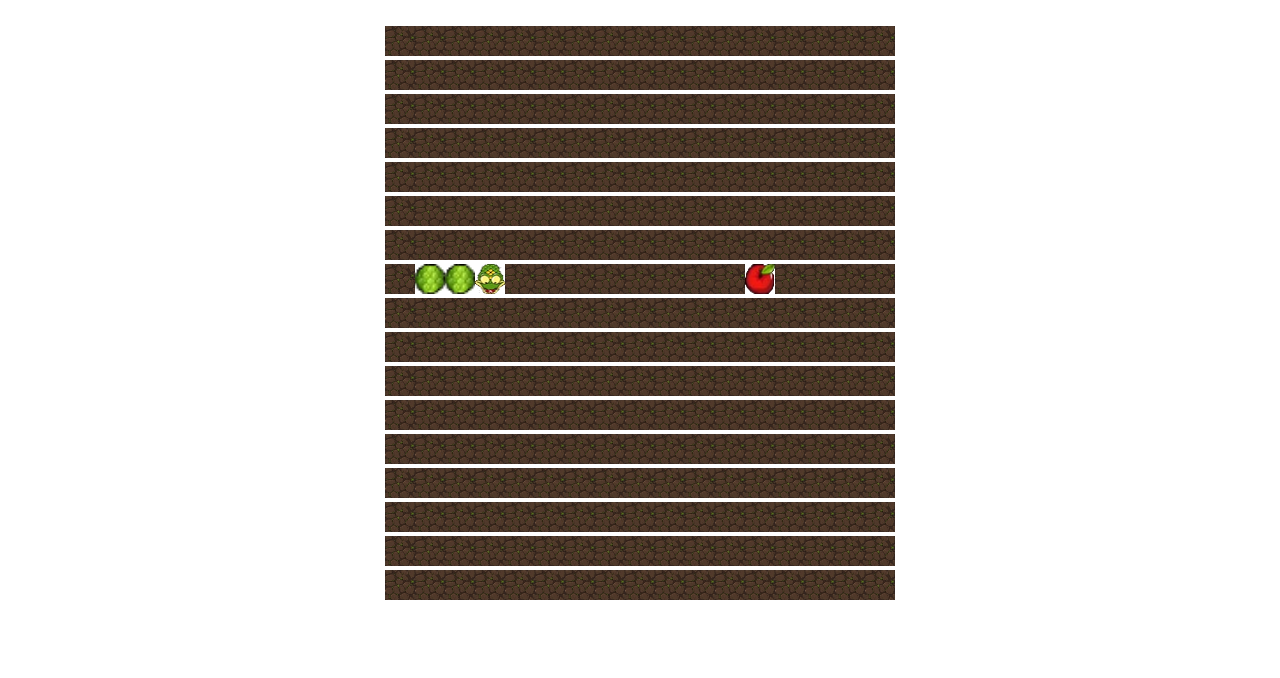
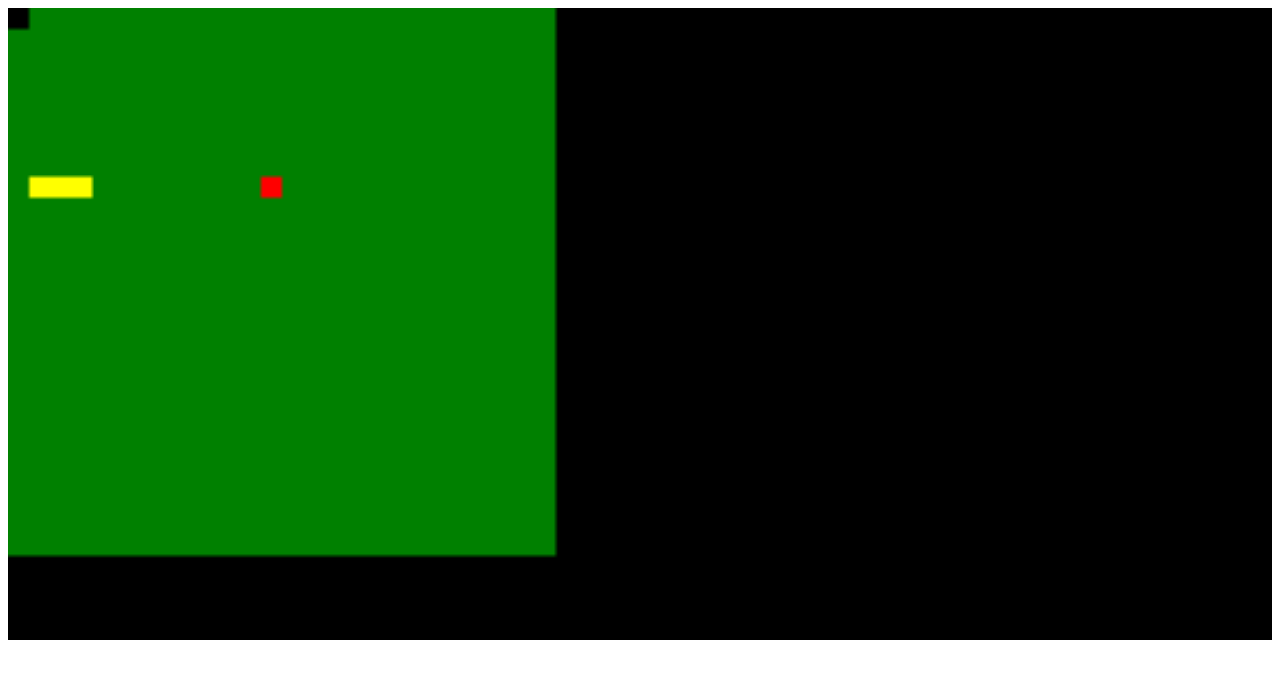
Before and after one commit to BastLast/snake, a plain HTML site: page Application.html in a window 1280 px wide. Drawn offline with Linux system fonts and the light colour scheme.

Commit message:
canvas mais sans images

```diff
--- a/Application.html
+++ b/Application.html
@@ -7,8 +7,8 @@
 </head>
 <body>
   <div id="jeu">
+    <canvas id="canvas"></canvas>
   </div>
-
 
 </body>
 <footer>
--- a/View.js
+++ b/View.js
@@ -10,26 +10,29 @@ class View {
  */
   afficherLeJeu(matrice) {
     var jeu = document.getElementById("jeu");
+    var canvas = document.getElementById("canvas");
+    var ctx = canvas.getContext("2d");
+    ctx.restore();
+    ctx.beginPath();
 
-    console.log(matrice);
     for (var i = 0; i < matrice.length; i++) {
       for (var j = 0; j < matrice.length; j++) {
-        if(j==0) jeu.appendChild(document.createElement('br'));
-        var image = new Image(30,30);
-        switch (matrice[i][j]) {
-            case "X": image.src = "ressources/boardgame.png";
+        if(i==0) jeu.appendChild(document.createElement('br'));
+        switch (matrice[j][i]) {
+            case "X": ctx.fillRect(i*5,j*5,50,50); ctx.fillStyle = "green";
             break;
-            case "S":  image.src = "ressources/bodysnake.png";
+            case "S":  ctx.fillRect(i*5,j*5,50,50); ctx.fillStyle = "yellow";
             break;
-            case "T": image.src = "ressources/headsnake.png";
+            case "T":  ctx.fillRect(i*5, j*5,50,50); ctx.fillStyle = "yellow";
             break;
-            case "F":  image.src = "ressources/food.png";
+            case "F":  ctx.fillRect(i*5, j*5,50,50); ctx.fillStyle = "red";
             break;
-            default:  image.src = "ressources/boardgame.png";
+            default:  ctx.fillRect(i*5, j*5,50,50); ctx.fillStyle = "black";
         }
-        jeu.appendChild(image);
-
+        ctx.stroke();
       }
     }
+
   }
+
 }
--- a/style.css
+++ b/style.css
@@ -1,3 +1,13 @@
 #jeu{
   text-align:center;
 }
+
+body{
+}
+
+#canvas {
+  text-align: center;
+  background-color: black;
+  width:100%;
+  height:100%;
+}
```
